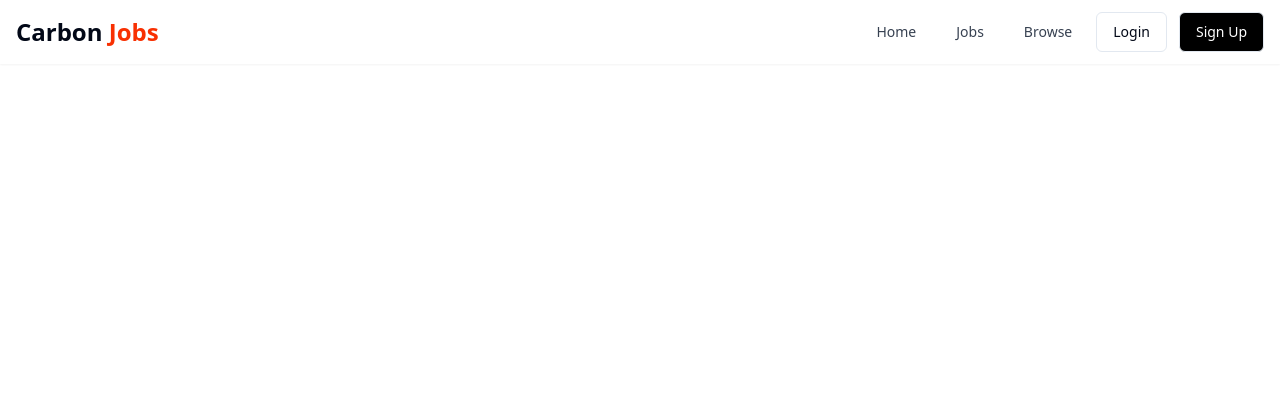
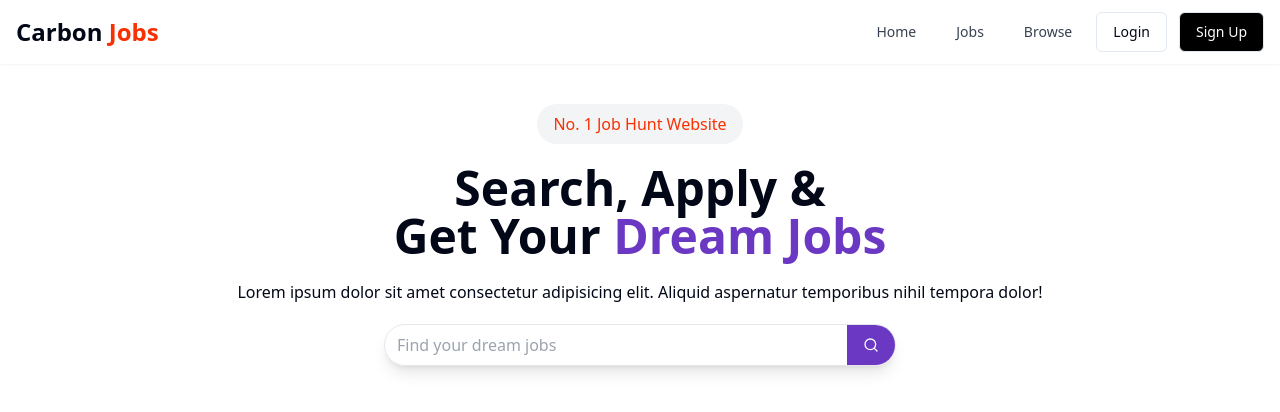
Before and after one commit to mohsin-356/jobportal, a React (Vite) app in the folder frontend/: page / in a window 1280 px wide. Shown: the top 412 px of the page. Built offline with nearby package versions, Linux system fonts and the light colour scheme.

Commit message:
Add HeroSection component and integrate it into Home

```diff
--- /dev/null
+++ b/frontend/src/components/HeroSection.jsx
@@ -0,0 +1,35 @@
+import React, { useState } from 'react'
+import { Button } from './ui/button'
+import { Search } from 'lucide-react'
+import { useNavigate } from 'react-router-dom';
+
+const HeroSection = () => {
+    const [query, setQuery] = useState("");
+
+    const navigate = useNavigate();
+
+
+    return (
+        <div className='text-center'>
+            <div className='flex flex-col gap-5 my-10'>
+                <span className=' mx-auto px-4 py-2 rounded-full bg-gray-100 text-[#F83002] font-medium'>No. 1 Job Hunt Website</span>
+                <h1 className='text-5xl font-bold'>Search, Apply & <br /> Get Your <span className='text-[#6A38C2]'>Dream Jobs</span></h1>
+                <p>Lorem ipsum dolor sit amet consectetur adipisicing elit. Aliquid aspernatur temporibus nihil tempora dolor!</p>
+                <div className='flex w-[40%] shadow-lg border border-gray-200 pl-3 rounded-full items-center gap-4 mx-auto'>
+                    <input
+                        type="text"
+                        placeholder='Find your dream jobs'
+                        // onChange={(e) => setQuery(e.target.value)}
+                        className='outline-none border-none w-full'
+
+                    />
+                    <Button /*onClick={searchJobHandler} */ className="rounded-r-full bg-[#6A38C2]">
+                        <Search className='h-5 w-5' />
+                    </Button>
+                </div>
+            </div>
+        </div>
+    )
+}
+
+export default HeroSection
--- a/frontend/src/components/Home.jsx
+++ b/frontend/src/components/Home.jsx
@@ -1,10 +1,12 @@
 import React from 'react'
 import Navbar from './shared/Navbar'
+import HeroSection from './HeroSection'
 
 const Home = () => {
   return (
     <div>
       <Navbar/>
+      <HeroSection/>
     </div>
   )
 }
--- a/frontend/src/components/auth/Login.jsx
+++ b/frontend/src/components/auth/Login.jsx
@@ -11,6 +11,7 @@ import { USER_API_END_POINT } from '@/utils/constant';
 import { useDispatch, useSelector } from 'react-redux';
 import { setLoading } from '@/redux/authSlice';
 import { Loader2 } from 'lucide-react';
+
 const Login = () => {
   const { loading } = useSelector(state => state.auth);
   const navigate = useNavigate();
```
